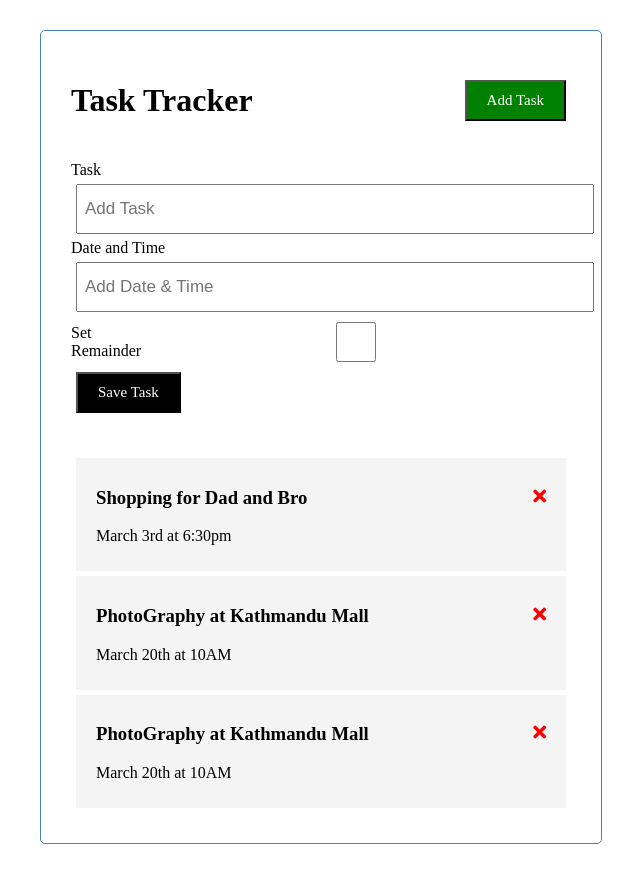
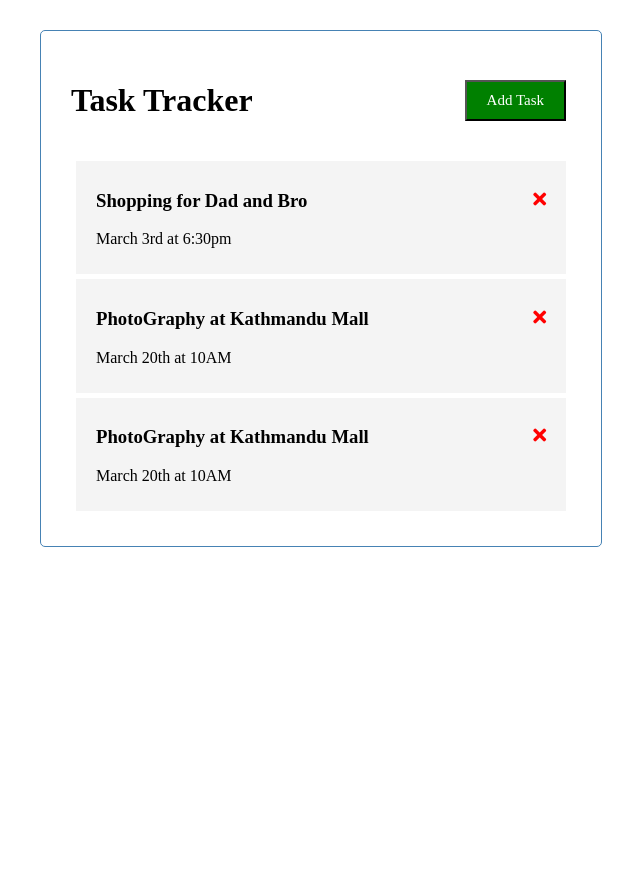
Before and after one commit to arjungautam1/Task-Tracker, a Vue app: page / in a window 1280 px wide. Shown: the whole page, without its empty margins (319-959 px from the left). After the commit the page ends 800 px from the top, so only its background shows below. Built offline with nearby package versions, Linux system fonts and the light colour scheme.

Commit message:
toggle add task

```diff
--- a/src/App.vue
+++ b/src/App.vue
@@ -1,7 +1,10 @@
 <template>
   <div class="container">
-    <Header title="Task Tracker"/>
-    <AddTask @add-task="addTask"/>
+    <Header @toggle-add-task="toggleAddTask" title="Task Tracker"/>
+    <div v-if="showAddTask">
+      <AddTask @add-task="addTask"/>
+    </div>
+
     <Tasks @toggle-reminder="toggleReminder"
            @delete-task="deleteTask"
            :tasks="tasks"/>
@@ -23,12 +26,16 @@
   },
   data() {
     return {
-      tasks: []
+      tasks: [],
+      showAddTask: false
     }
   },
   methods: {
+    toggleAddTask() {
+      this.showAddTask = !this.showAddTask
+    },
     addTask(task) {
-      this.tasks=[...this.tasks,task]
+      this.tasks = [...this.tasks, task]
     },
     deleteTask(id) {
       if (confirm('Do you sure want to delete the task ?'))
@@ -36,7 +43,8 @@
     },
     toggleReminder(id) {
       this.tasks = this.tasks.map((task) => task.id === id ? {...task, reminder: !task.reminder} : task)
-    }
+    },
+
   },
   created() {
     this.tasks = [{
--- a/src/components/Button.vue
+++ b/src/components/Button.vue
@@ -12,7 +12,7 @@
   },
   methods: {
     onClick() {
-      console.log("Clicked the button")
+      this.$emit('toggle-add-task')
     }
   }
 }
--- a/src/components/Header.vue
+++ b/src/components/Header.vue
@@ -1,27 +1,27 @@
 <template>
   <header>
     <h1>{{ title }}</h1>
-    <Button text="Add Task" color="green"/>
-<!--    <Button text="Add Task" color="red"/>-->
+    <Button @toggle-add-task="$emit('toggle-add-task')" text="Add Task" color="green"/>
+    <!--    <Button text="Add Task" color="red"/>-->
   </header>
 </template>
 <script>
 import Button from './Button'
 
 export default {
-  name:'Header',
-  props:{
-    title: String ,
-    },
-  components:{
+  name: 'Header',
+  props: {
+    title: String,
+  },
+  components: {
     Button
   }
-  }
+}
 
 </script>
 
 <style scoped>
-header{
+header {
   display: flex;
   justify-content: space-between;
   align-items: center;
```
